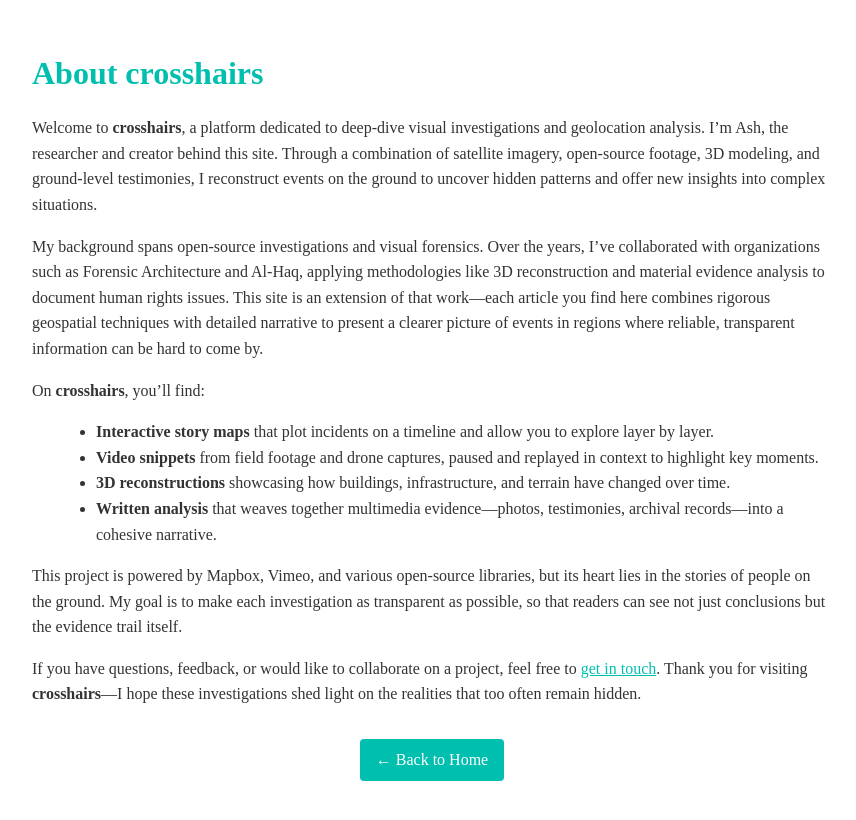
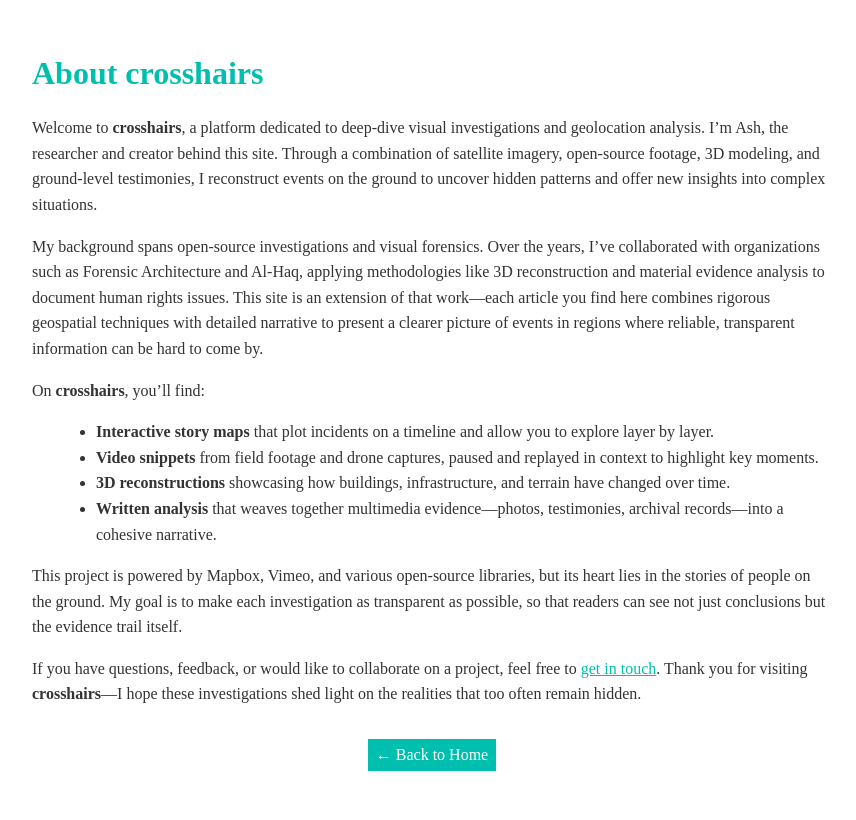
Before and after one commit to pigeonpillar/crosshairs, a Next.js app: page /about in a window 1280 px wide. Shown: the top 820 px of the page, without its empty margins (208-1064 px from the left). Built offline with nearby package versions, Linux system fonts and the light colour scheme.

Commit message:
edit back button

```diff
--- a/pages/about.js
+++ b/pages/about.js
@@ -80,11 +80,11 @@ export default function About() {
             <a
               style={{
                 display: 'inline-block',
-                padding: '0.5rem 1rem',
+                padding: '0.2rem 0.5rem',
                 backgroundColor: '#00BFAE',
                 color: '#ffffff',
                 textDecoration: 'none',
-                borderRadius: '4px',
+                borderRadius: '0px',
               }}
             >
               ← Back to Home
```
